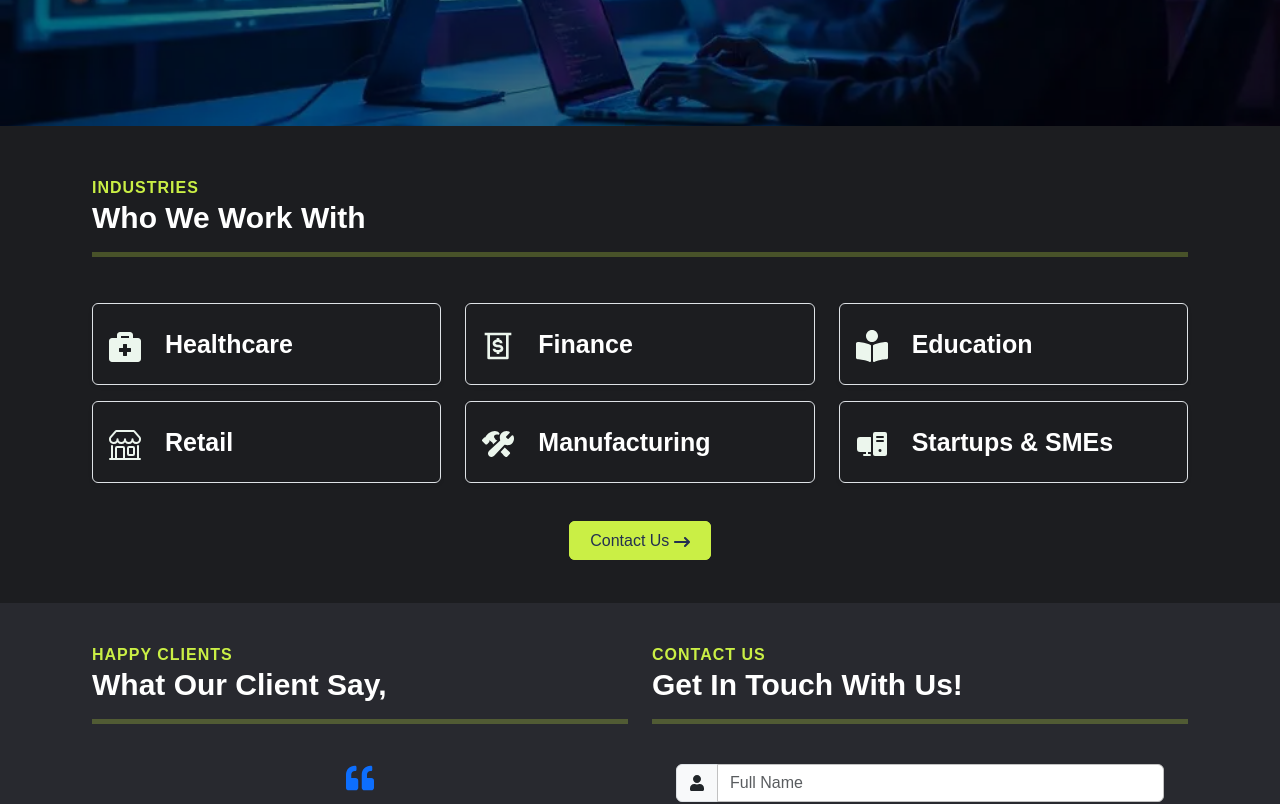
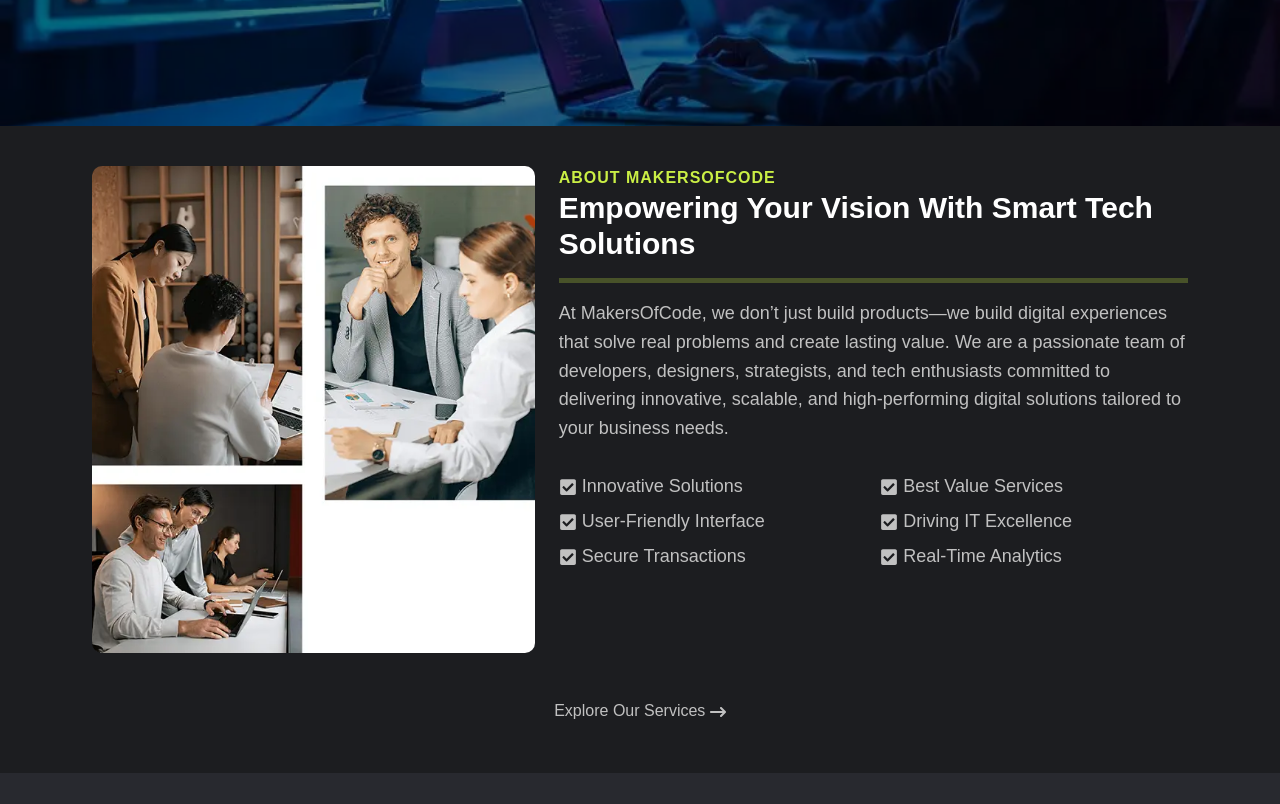
Before and after one commit to nikhil7476/demo-portfolio, a Next.js app: page /about-us in a window 1280 px wide. Shown: the part 440-1244 px from the top of the page. Built offline with nearby package versions, Linux system fonts and the light colour scheme; no server answers.

Commit message:
modified:   src/pages/about-us.js 	modified:   src/utils/json/aboutData.js

```diff
--- a/src/pages/about-us.js
+++ b/src/pages/about-us.js
@@ -1,12 +1,17 @@
 import React from "react";
+import Image from "next/image";
 import { Col, Container, Row } from "react-bootstrap";
+import { FaCheckSquare } from "react-icons/fa";
+import { FaArrowRightLong } from "react-icons/fa6";
 import MetaHead from "@/components/MetaHead";
 import Banner from "@/components/Banner";
 import bannerData from "@/utils/json/bannerData";
+import aboutData from "@/utils/json/aboutData";
 import Industry from "@/components/Industry";
 import Testimonial from "@/components/Testimonial";
 import testimonialData from "@/utils/json/testimonialData";
 import ContactForm from "@/components/ContactForm";
+import Link from "next/link";
 
 function AboutUs() {
   return (
@@ -17,6 +22,55 @@
       <Banner data={bannerData.about} />
 
       {/* Section 1 - About MakersofCode */}
+      <section>
+        <Container>
+          <Row>
+            <Col xl={5} lg={5} md={6} sm={12} xs={12} className="mb-3">
+              <Image
+                src={aboutData.section1.sectionImage}
+                alt="About Us"
+                title="About Us"
+                width={aboutData.section1.imageWidth}
+                height={aboutData.section1.imageHeight}
+                style={{ width: "100%", height: "auto", borderRadius: "10px" }}
+                priority
+              />
+            </Col>
+            <Col xl={7} lg={7} md={6} sm={12} xs={12} className="mb-3">
+              <span>{aboutData.section1.subheading}</span>
+              <h2>{aboutData.section1.heading}</h2>
+              <hr />
+              <p>{aboutData.section1.description}</p>
+              <Row as="ul" className="list-unstyled">
+                {aboutData.section1.featuredList.map((item, index) => (
+                  <Col
+                    xl={6}
+                    lg={6}
+                    md={6}
+                    sm={12}
+                    xs={12}
+                    as="li"
+                    key={index}
+                    className="mb-2"
+                  >
+                    <FaCheckSquare /> {item}
+                  </Col>
+                ))}
+              </Row>
+            </Col>
+          </Row>
+          <Row>
+            <Col className="text-center">
+              <Link
+                href={aboutData.section1.ctaLink}
+                title={aboutData.section1.ctaText}
+              >
+                {aboutData.section1.ctaText} <FaArrowRightLong />
+              </Link>
+            </Col>
+          </Row>
+        </Container>
+      </section>
 
       {/* Industry Section - Industry We Serve */}
       <Industry />
--- a/src/utils/json/aboutData.js
+++ b/src/utils/json/aboutData.js
@@ -14,11 +14,11 @@
       "Secure Transactions",
       "Real-Time Analytics",
     ],
-    ctaText: "More About Us",
+    ctaText: "Explore Our Services",
     ctaLink: "/about-us",
-    sectionImage: "/home/about.jpeg",
-    imageWidth: "400",
-    imageHeight: "400",
+    sectionImage: "/assets/About/about-us.webp",
+    imageWidth: "600",
+    imageHeight: "660",
   },
 
   section2: {
```
